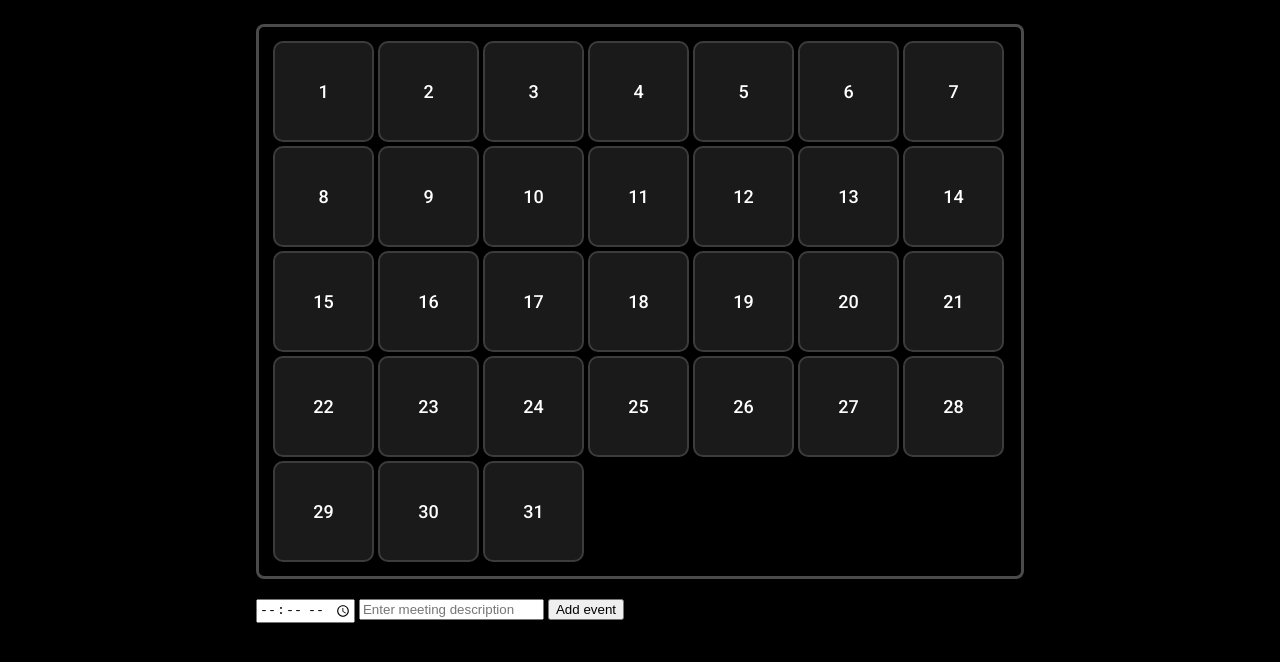
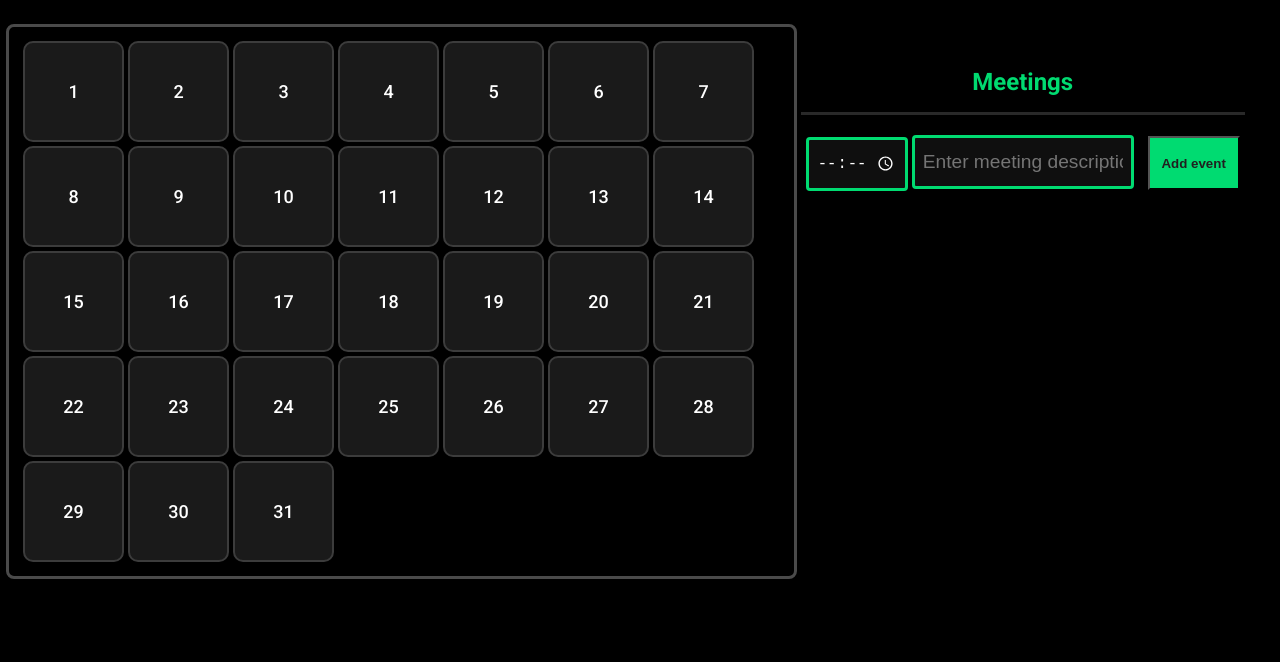
Before and after one commit to ecamellini/WEB-Jan22-M1-D9, a plain HTML site: page index.html in a window 1280 px wide. Shown: the part 70-732 px from the top of the page. Drawn offline with Linux system fonts and the light colour scheme.

Commit message:
Added some more style

```diff
--- a/index.html
+++ b/index.html
@@ -84,6 +84,7 @@
     </div>
 
     <div id="appointments-container">
+        <h2>Meetings</h2>
         <input id="appointment-time" type="time" />
         <input id="appointment-description" type="text" placeholder="Enter meeting description" />
         <button id="add-button">Add event</button>
--- a/styles.css
+++ b/styles.css
@@ -1,7 +1,7 @@
 body {
     background-color: black;
     color: white;
-    max-width: 768px;
+    max-width: 1268px;
     margin: 0 auto;
     /* Font from Google Fonts, imported in the HEAD tag of the HTML */
     font-family: "Roboto", sans-serif;
@@ -23,6 +23,7 @@ h1{
     padding: 12px;
     border-radius: 8px;
     display: inline-block;
+    width: 60%;
 }
 
 .day {
@@ -47,5 +48,48 @@ h1{
 }
 
 #appointments-container {
-    margin-top: 20px;
+    vertical-align: top;
+    display: inline-block;
+    width: 35%;
+    min-height: 200px;
+    text-align: center;
 }
+
+#appointments-container h2 {
+    color: #00db71;
+    border-bottom: solid 3px #292929;
+    padding-bottom: 16px;
+    padding-top: 24px;
+}
+
+
+#appointments-container input {
+    height: 32px;
+    background-color: #0f0f0f;
+    border: solid 3px #00db71;
+    color: white;
+    padding: 8px;
+    border-radius: 4px;
+    font-size: larger;
+}
+
+#appointment-time {
+    width: 80px;
+}
+
+#appointment-time::-webkit-calendar-picker-indicator {
+    filter: invert(100%);
+}
+
+#appointment-description {
+    width: 200px;
+}
+
+#add-button {
+    margin-left: 10px;
+    width: 92px;
+    height: 54px;
+    color: rgb(32, 32, 32);
+    background-color: #00db71;
+    font-weight: bolder;
+}
```
